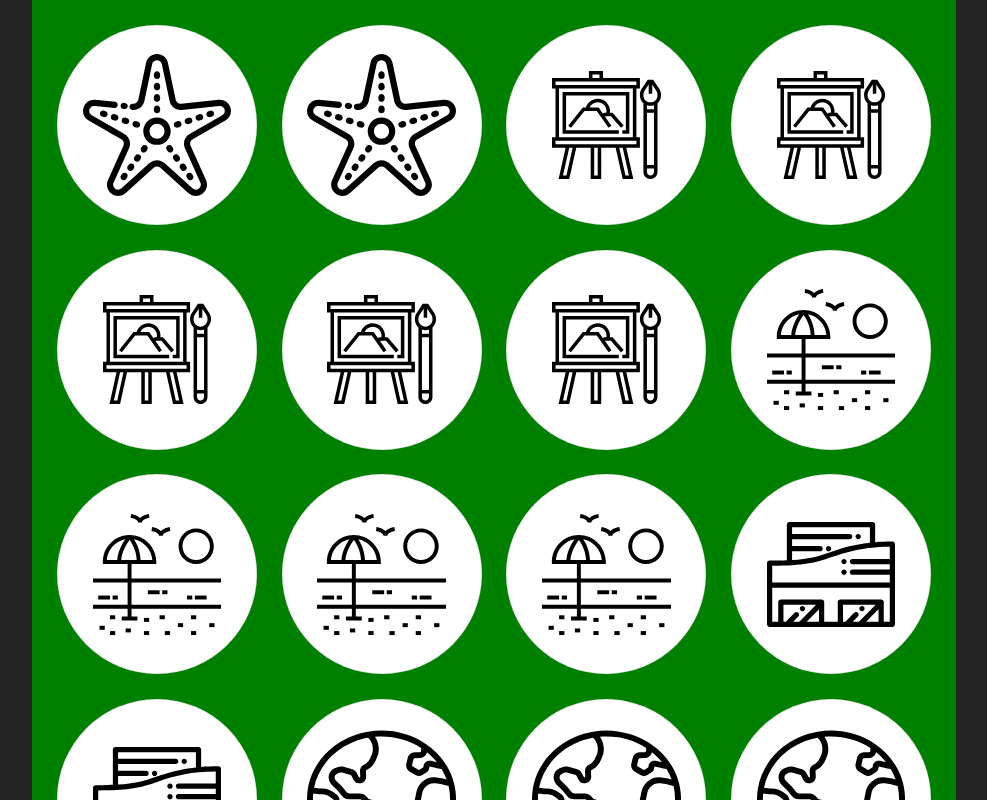
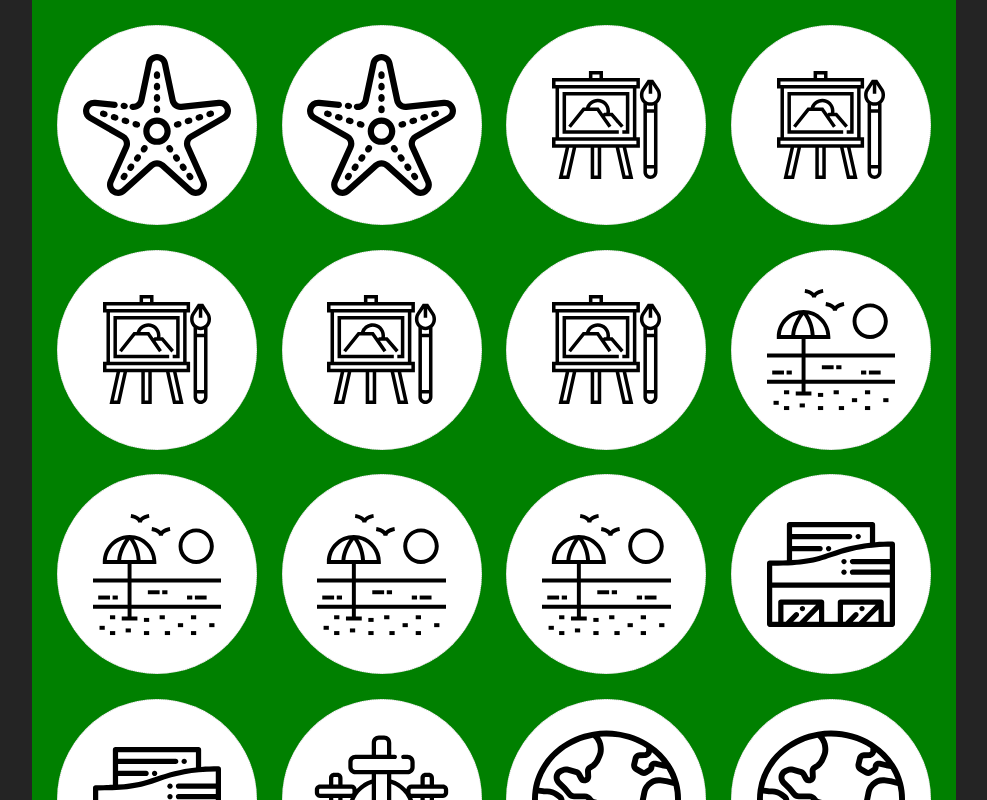
Before and after one commit to pairich-family/whiteboard-assets, a React (Vite) app: page / in a window 1280 px wide. Shown: the top 800 px of the page, without its empty margins (146-1133 px from the left). Built offline with nearby package versions, Linux system fonts and the light colour scheme.

Commit message:
feat: add `Easter` pin

```diff
--- a/src/pins.tsx
+++ b/src/pins.tsx
@@ -6,6 +6,7 @@ import iconAquarium from "./assets/Aquarium.svg";
 import iconArt from "./assets/Art.svg";
 import iconBeach from "./assets/Beach.svg";
 import iconChildrensMuseum from "./assets/Children's Museum.svg";
+import iconEaster from "./assets/Easter.svg";
 import iconGeography from "./assets/Geography.svg";
 import iconHoliday4th from "./assets/Holiday (4th).svg";
 import iconHolidayBirthday from "./assets/Holiday (Birthday).svg";
@@ -89,6 +90,16 @@ export const PINS_SPECS: PinsSpec[] = [
       additionalMargin: "10px",
     },
     count: 2,
+  },
+  {
+    pin: {
+      svgUrl: iconEaster,
+      additionalStyles: {
+        margin: "0 auto",
+        marginBottom: "10px",
+      },
+    },
+    count: 1,
   },
   {
     pin: {
```
Also changed, not shown: src/assets/Easter.svg (added).
